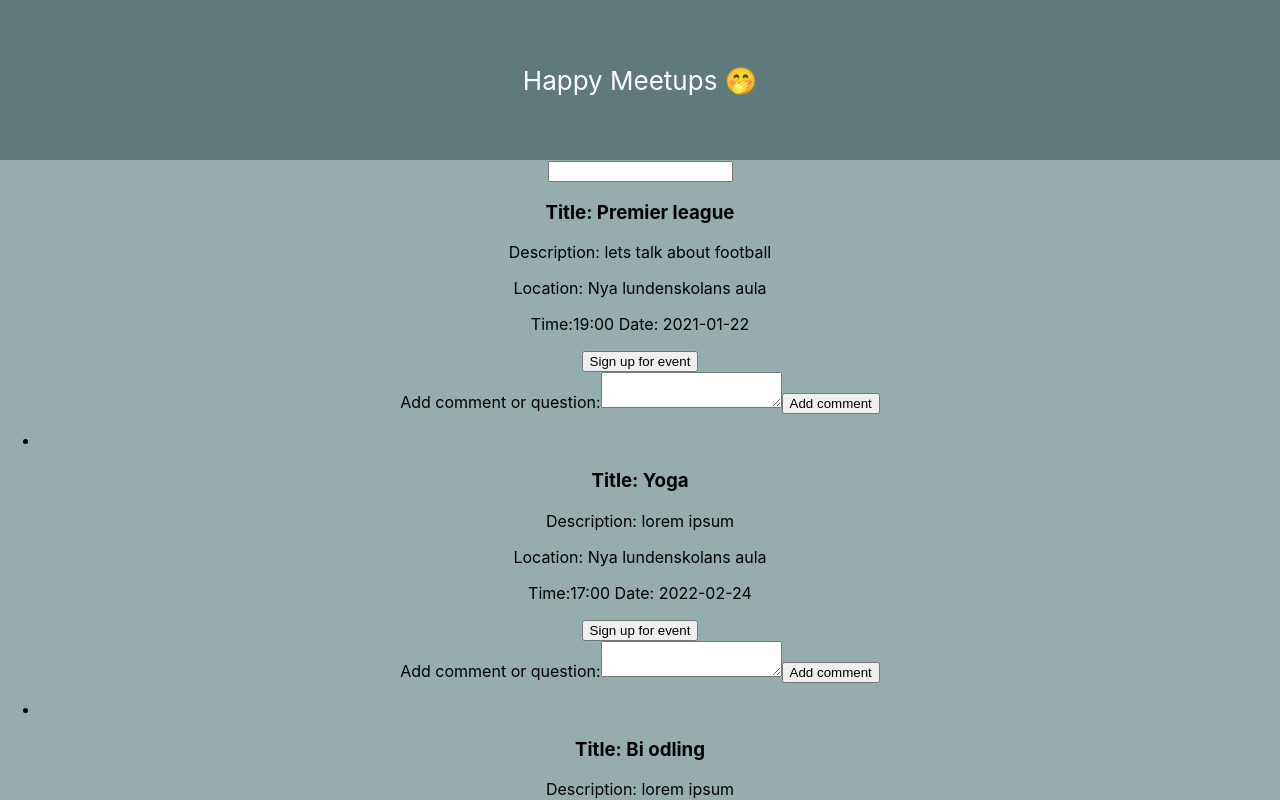
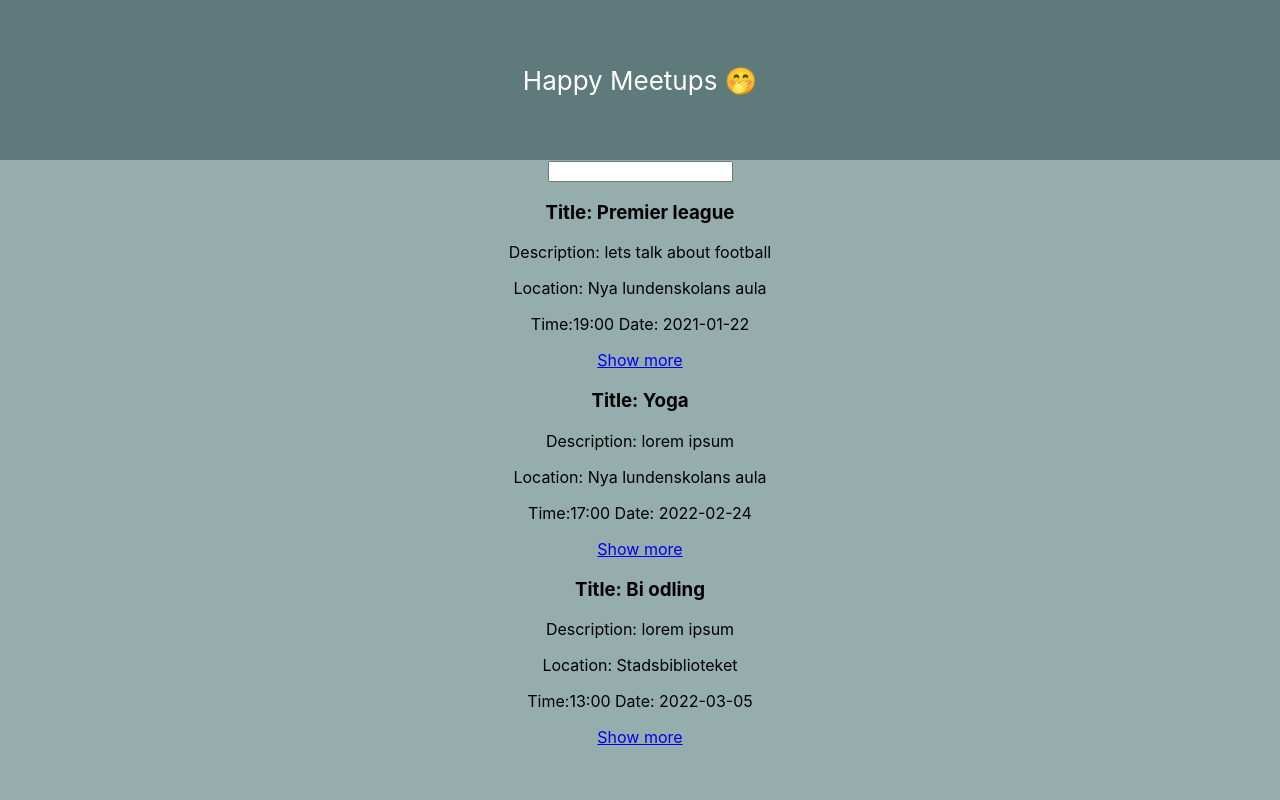
Before and after one commit to Siia87/Meetup-TDD, a React (Create React App) app: page / in a window 1280 px wide. Shown: the top 800 px of the page. Built offline with nearby package versions, Linux system fonts and the light colour scheme.

Commit message:
Created component for details on Meetup

```diff
--- a/package.json
+++ b/package.json
@@ -12,6 +12,7 @@
     "@types/react-dom": "^17.0.11",
     "react": "^17.0.2",
     "react-dom": "^17.0.2",
+    "react-router-dom": "^6.2.1",
     "react-scripts": "4.0.3",
     "typescript": "^4.5.3",
     "web-vitals": "^1.1.2"
--- a/src/App.tsx
+++ b/src/App.tsx
@@ -1,15 +1,29 @@
 import React from 'react';
+import {
+  BrowserRouter as Router,
+  Route,
+  Routes
+} from 'react-router-dom'
 import { meetupsData } from './data/meetupsData'
 import './App.css';
 import MeetupsStartView from './components/MeetupsStartView';
+import MeetupDetails from './components/MeetupDetails'
 
 function App() {
   return (
     <div className="App">
-      <header className="App-header">
-        Happy Meetups &#129325;
-      </header>
-      <MeetupsStartView meetups={meetupsData} />
+      <Router>
+        <header className="App-header">
+          Happy Meetups &#129325;
+        </header>
+        <section className="main-content">
+          <Routes>
+            <Route path="/" element={<MeetupsStartView meetups={meetupsData} />}></Route>
+
+            <Route path="/meetup/:id" element={<MeetupDetails meetups={meetupsData} />}></Route>
+          </Routes>
+        </section>
+      </Router>
 
     </div>
   );
--- /dev/null
+++ b/src/components/MeetupDetails.tsx
@@ -0,0 +1,97 @@
+import { useParams } from 'react-router-dom'
+import { useEffect, useState } from 'react'
+import { Meetups } from '../models/meetups'
+
+
+
+function MeetupDetails(props: {
+  meetups: Array<Meetups>
+  // onChange?: (e: React.ChangeEvent<HTMLTextAreaElement>) => void;
+  // //state: {value: ''};
+  // comment: string;
+  // setComment: (value: string) => void;
+
+}) {
+
+  const { id } = useParams()
+
+  const [meetup, setMeetup] = useState({
+    id: 0,
+    title: '',
+    description: '',
+    location: '',
+    time: '',
+    date: ''
+  })
+
+  useEffect(() => {
+    props.meetups.map((meetup) => {
+      if (meetup.id.toString() === id) {
+        const meet = {
+          id: meetup.id,
+          title: meetup.title,
+          description: meetup.description,
+          location: meetup.location,
+          time: meetup.time,
+          date: meetup.date
+        }
+
+        return setMeetup(meet)
+      }
+    })
+  }, [id])
+
+  const [comment, setComment] = useState("")
+
+  // const [newComment, setNewComment] = useState([])
+
+  // const handleAddClick () =>{
+  //   const add = comment
+  //   console.log(add)
+  // addComment(add)
+
+
+  // const addComment (add) =>{
+  //   setNewComment(add => [
+  //     // { id: Math.random().toString(), value: { comment } },
+  //     ...newComment,
+  //   ])
+  // }
+  // const addTask = task => {
+  //   if (task === '') {
+  //     setAddMode(false)
+  //   } else {
+  //     setNewItem(newItem => [
+  //       { id: Math.random().toString(), value: task },
+  //       ...newItem,
+  //     ])
+  //     setA
+
+  return (
+    <>
+      <section>
+        <h3 data-test="meetup-title" className="meetup-data">Title: {meetup.title}</h3>
+        <p>Description: {meetup.description}</p>
+        <p>Location: {meetup.location}</p>
+        <p>Time:{meetup.time} Date: {meetup.date}</p>
+
+        <button data-test="sign-up-btn">
+          Sign up for event
+        </button>
+      </section>
+      <section>
+        Add comment or question:
+        <textarea data-test="textfield"
+          value={comment}
+          onChange={(event) => setComment(event.target.value)}
+        ></textarea>
+        <button data-test="addCommentBtn" onClick={() => console.log('addCommentBtn')}>Add comment</button>
+        <ul data-test="listOfComments">
+          <li>{comment}</li>
+        </ul>
+      </section>
+    </>
+  )
+}
+
+export default MeetupDetails
--- a/src/components/MeetupsStartView.tsx
+++ b/src/components/MeetupsStartView.tsx
@@ -1,11 +1,18 @@
 import { Meetups } from '../models/meetups'
+import React from 'react';
 import { useState } from "react";
 import SearchBar from "./SearchBar"
+import { Link } from 'react-router-dom'
 
 interface Props {
   meetups: Meetups[];
+
 }
 
+
+// interface commentField {
+
+// }
 
 
 function MeetupsStartView({ meetups }: Props) {
@@ -20,11 +27,20 @@ function MeetupsStartView({ meetups }: Props) {
 
   console.log('sorterat: ', sortedMeetups)
 
-  const [comment, setComment] = useState("")
-  // const [addComment, setAddComment] = useState[]
+  // const [comment, setComment] = useState("")
 
-  // const textAreaComment (){
-  //   setComment(hej');
+  // const handleChange = (event: React.ChangeEvent<HTMLTextAreaElement>) => {
+  //   const enteredComment = event.target.value;
+  //   setComment(enteredComment)
+  //   console.log(setComment)
+  // }
+  // function handleChange (e) => {
+  //   setComment({ value: e.target.value })
+  // }
+  // const [addComment, setAddComment] = useState('')
+
+  // const textAreaComment (id){
+  //   setComment('hej');
   // }
 
 
@@ -42,20 +58,9 @@ function MeetupsStartView({ meetups }: Props) {
             <p>Location: {meetup.location}</p>
             <p>Time:{meetup.time} Date: {meetup.date}</p>
 
-            <button data-test="sign-up-btn">
-              Sign up for event
-            </button>
-          </section>
-          <section>
-            Add comment or question:
-            <textarea data-test="textfield"
-              value={comment}
-              onChange={(event) => setComment(event.target.value)}
-            ></textarea>
-            <button data-test="addCommentBtn" onClick={() => console.log("addComentBtn")}>Add comment</button>
-            <ul data-test="listOfComments">
-              <li>{comment}</li>
-            </ul>
+            <Link data-test="Show-MeetupDetails" to={`/meetup/${meetup.id}`} > Show more </Link>
+
+
           </section>
         </div>
       ))}
@@ -64,3 +69,27 @@ function MeetupsStartView({ meetups }: Props) {
 }
 
 export default MeetupsStartView
+
+
+  // < section >
+  //           <h3 data-test="meetup-title" className="meetup-data">Title: {meetup.title}</h3>
+  //           <p>Description: {meetup.description}</p>
+  //           <p>Location: {meetup.location}</p>
+  //           <p>Time:{meetup.time} Date: {meetup.date}</p>
+
+  //           <button data-test="sign-up-btn">
+  //             Sign up for event
+  //           </button>
+  //         </section >
+  // <section>
+  //   Add comment or question:
+  //   <textarea data-test="textfield"
+  //     name={`${meetup}_value`}
+  //     value={comment}
+  //     onChange={handleChange}
+  //   ></textarea>
+  //   <button data-test="addCommentBtn" onClick={() => console.log("addComentBtn")}>Add comment</button>
+  //   <ul data-test="listOfComments">
+  //     <li>{comment}</li>
+  //   </ul>
+  // </section>
```
Also changed, not shown: 2 other files (tests, documents, lock files or other folders).
